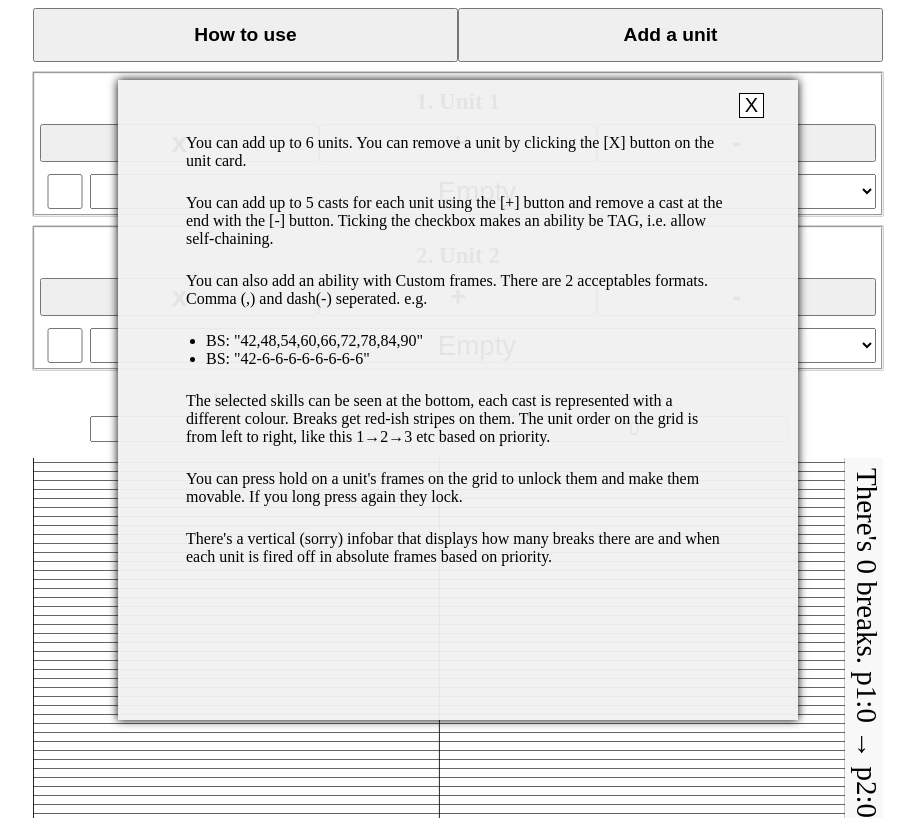
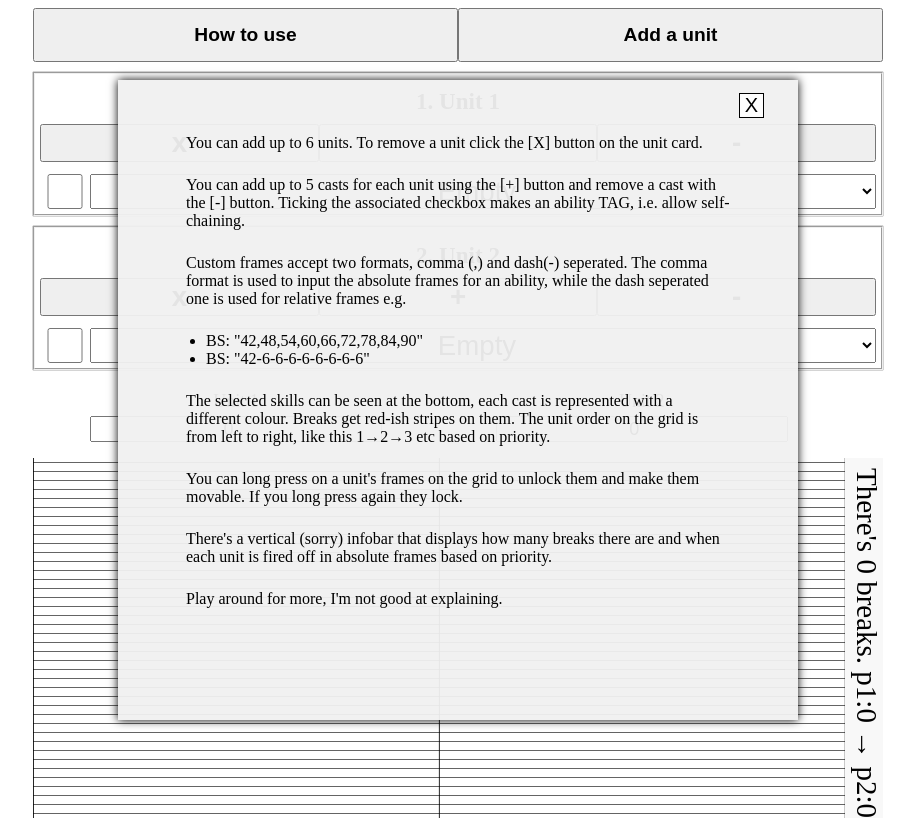
Before and after one commit to Lia-mon/chain, a SvelteKit app: page / in a window 1280 px wide. Both pictures are taken after a click on the button "How to use". Shown: the whole page, without its empty margins (182-1097 px from the left). Built offline with nearby package versions, Linux system fonts and the light colour scheme.

Commit message:
improving help

```diff
--- a/src/routes/+page.svelte
+++ b/src/routes/+page.svelte
@@ -31,16 +31,17 @@ let showHelp = false;
     <button class='exit' on:click={()=>{showHelp = !showHelp}}>X</button>
     <p>
         You can add up to 6 units.
-        You can remove a unit by clicking the [X] button on the unit card.
+        To remove a unit click the [X] button on the unit card.
     </p>
     <p>
         You can add up to 5 casts for each unit using the [+] button
-        and remove a cast at the end with the [-] button.
-        Ticking the checkbox makes an ability be TAG, i.e. allow self-chaining.
+        and remove a cast with the [-] button.
+        Ticking the associated checkbox makes an ability TAG, i.e. allow self-chaining.
     </p>
     <p>
-        You can also add an ability with Custom frames.
-        There are 2 acceptables formats. Comma (,) and dash(-) seperated. e.g.
+        Custom frames accept two formats, comma (,) and dash(-) seperated.
+        The comma format is used to input the absolute frames for an ability, while
+        the dash seperated one is used for relative frames e.g.
     </p>
 
         <ul>
@@ -60,7 +61,7 @@ let showHelp = false;
         like this 1&rightarrow;2&rightarrow;3 etc based on priority.
     </p>
     <p>
-        You can press hold on a unit's frames on the grid
+        You can long press on a unit's frames on the grid
         to unlock them and make them movable.
         If you long press again they lock.
     </p>
@@ -68,6 +69,9 @@ let showHelp = false;
         There's a vertical (sorry) infobar that displays
         how many breaks there are and when each unit is fired off
         in absolute frames based on priority.
+    </p>
+    <p>
+        Play around for more, I'm not good at explaining.
     </p>
 </div>
 
```
